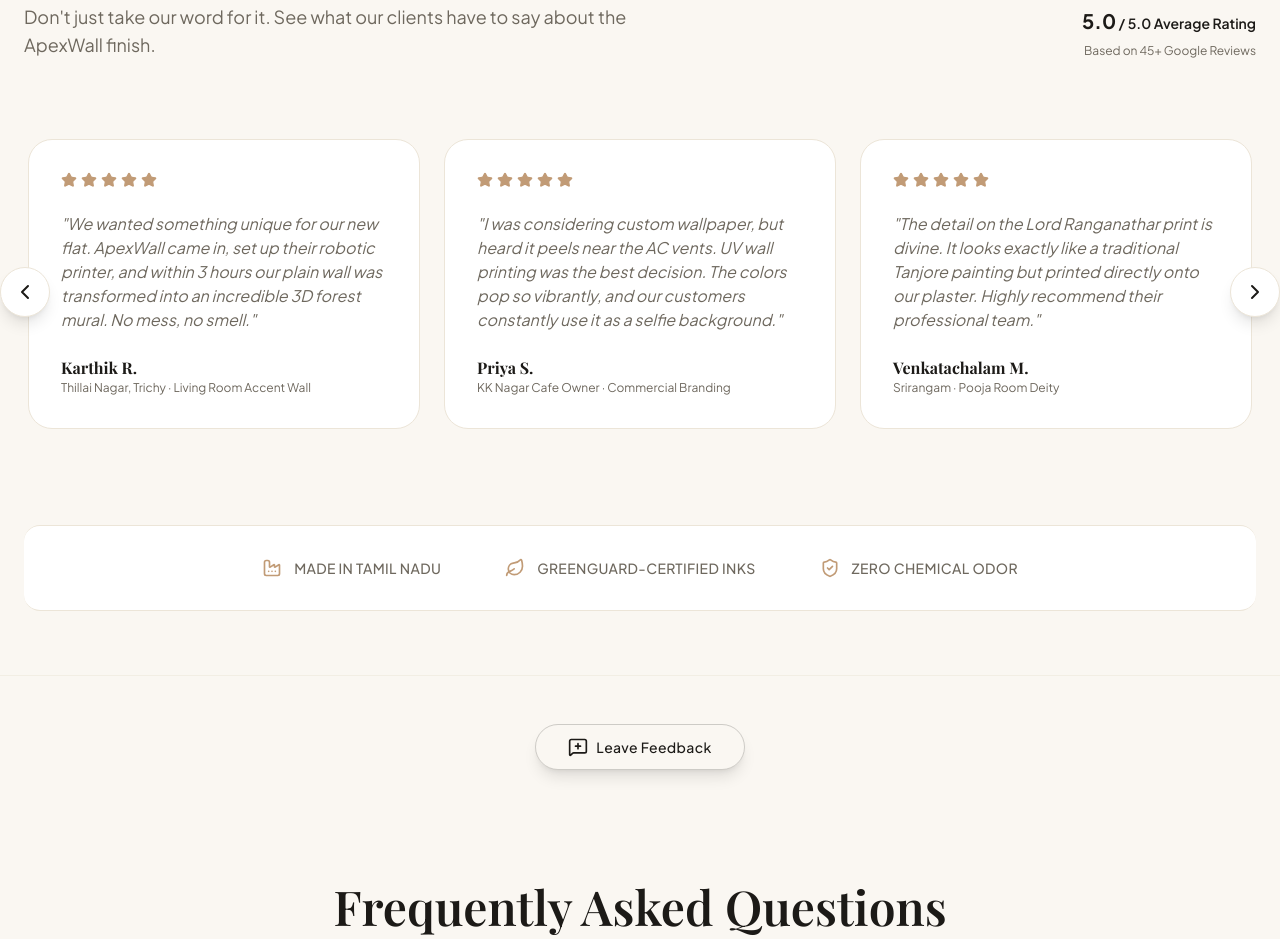
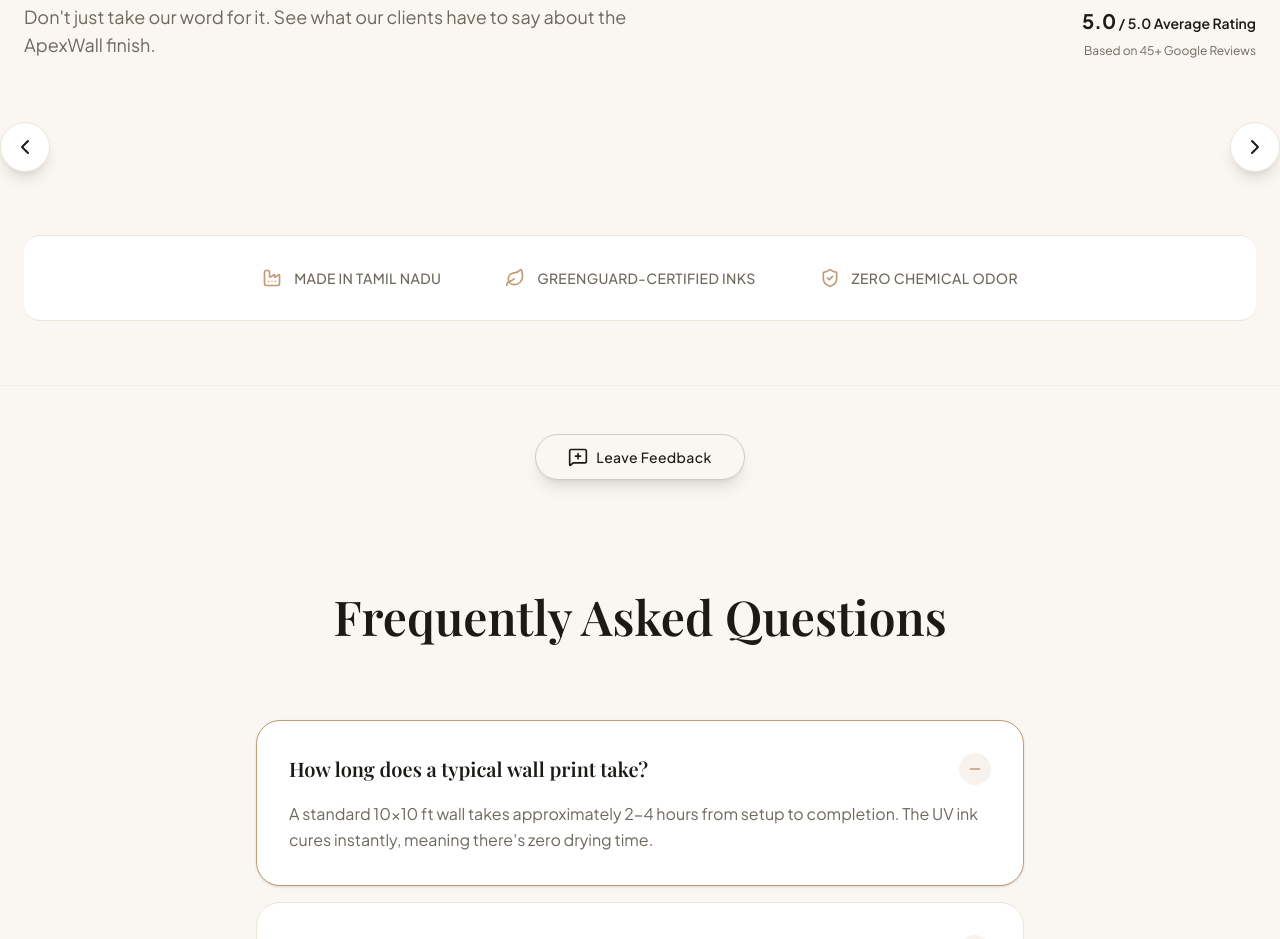
Before and after one commit to JayaSuriya24/ApexWall_3D_Website, a Next.js app: page / in a window 1280 px wide. Shown: the part 8840-9779 px from the top of the page. Built offline with nearby package versions, Linux system fonts and the light colour scheme; a web font is replaced by a local one.

Commit message:
feat: remove demo testimonials so slider starts empty

```diff
--- a/src/components/sections/testimonials.tsx
+++ b/src/components/sections/testimonials.tsx
@@ -12,29 +12,7 @@
   rating: number;
 };
 
-export const INITIAL_TESTIMONIALS: Testimonial[] = [
-  {
-    name: "Karthik R.",
-    location: "Thillai Nagar, Trichy",
-    project: "Living Room Accent Wall",
-    text: "We wanted something unique for our new flat. ApexWall came in, set up their robotic printer, and within 3 hours our plain wall was transformed into an incredible 3D forest mural. No mess, no smell.",
-    rating: 5,
-  },
-  {
-    name: "Priya S.",
-    location: "KK Nagar Cafe Owner",
-    project: "Commercial Branding",
-    text: "I was considering custom wallpaper, but heard it peels near the AC vents. UV wall printing was the best decision. The colors pop so vibrantly, and our customers constantly use it as a selfie background.",
-    rating: 5,
-  },
-  {
-    name: "Venkatachalam M.",
-    location: "Srirangam",
-    project: "Pooja Room Deity",
-    text: "The detail on the Lord Ranganathar print is divine. It looks exactly like a traditional Tanjore painting but printed directly onto our plaster. Highly recommend their professional team.",
-    rating: 5,
-  },
-];
+export const INITIAL_TESTIMONIALS: Testimonial[] = [];
 
 const TRUST_MARKS = [
   { text: "Made in Tamil Nadu", icon: Factory },
```
